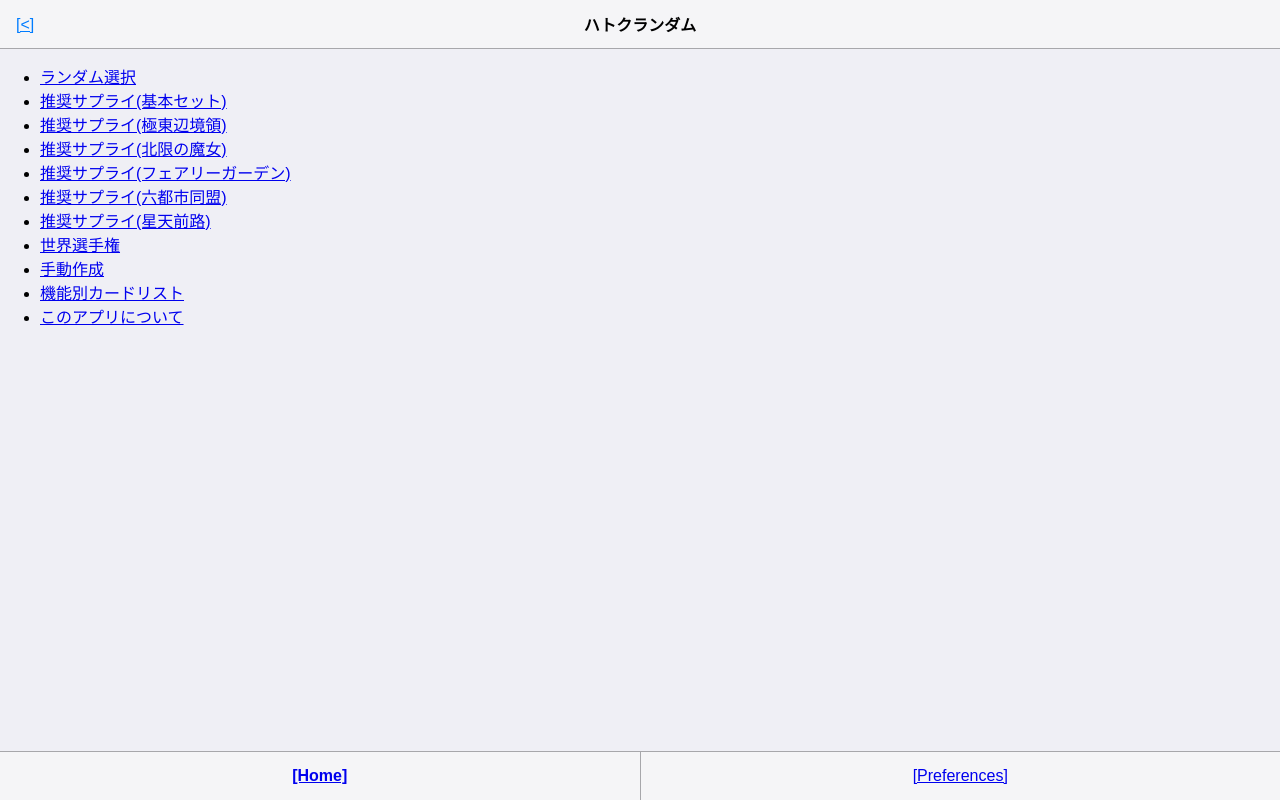
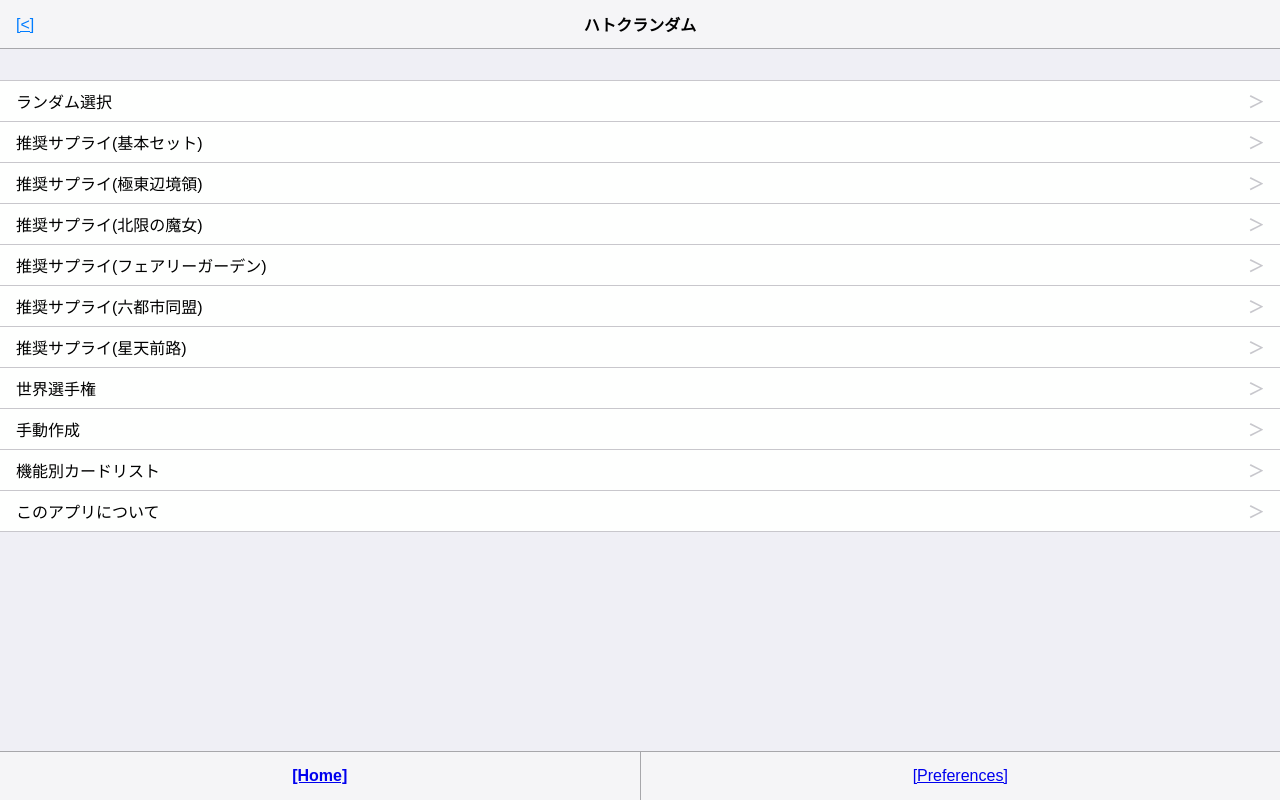
Before and after one commit to floresarmida/hatokurandom, a Nuxt app: page / in a window 1280 px wide. Built offline with nearby package versions, Linux system fonts and the light colour scheme.

Commit message:
Revise page list style

```diff
--- a/components/PageList.vue
+++ b/components/PageList.vue
@@ -1,8 +1,9 @@
 <template>
-  <ul class="link-list">
-    <li v-for="childPid in childPids" :key="childPid" class="link-item">
-      <nuxt-link :to="pathFromPid(childPid)">
-        {{ titleFromPid(childPid) }}
+  <ul class="list">
+    <li v-for="childPid in childPids" :key="childPid" class="list-item">
+      <nuxt-link :to="pathFromPid(childPid)" class="link">
+        <span class="label">{{ titleFromPid(childPid) }}</span>
+        <span class="icon">＞</span>
       </nuxt-link>
     </li>
   </ul>
@@ -32,4 +33,48 @@ export default {
 </script>
 
 <style scoped>
+
+.list {
+  background: var(--item-background-color);
+  border-color: var(--item-separator-color);
+  border-style: solid none;
+  border-width: 1px;
+  list-style: none;
+  margin: 2em 0;
+  padding: 0;
+}
+
+.list-item {
+  margin: 0;
+  padding: 0;
+}
+
+.list-item + .list-item {
+  border-top: 1px solid var(--item-separator-color);
+}
+
+.link {
+  align-items: center;
+  color: var(--item-label-color);
+  display: flex;
+  justify-content: flex-start;
+  padding: 0.5em 1em;
+  text-decoration: none;
+  transition: background 0.2s;
+}
+
+.link:hover {
+  background: var(--header-background-color);
+}
+
+.link .label {
+  width: 100%;
+}
+
+.link .icon {
+  color: var(--item-next-icon-color);
+  flex: none;
+  font-weight: bolder;
+}
+
 </style>
```
